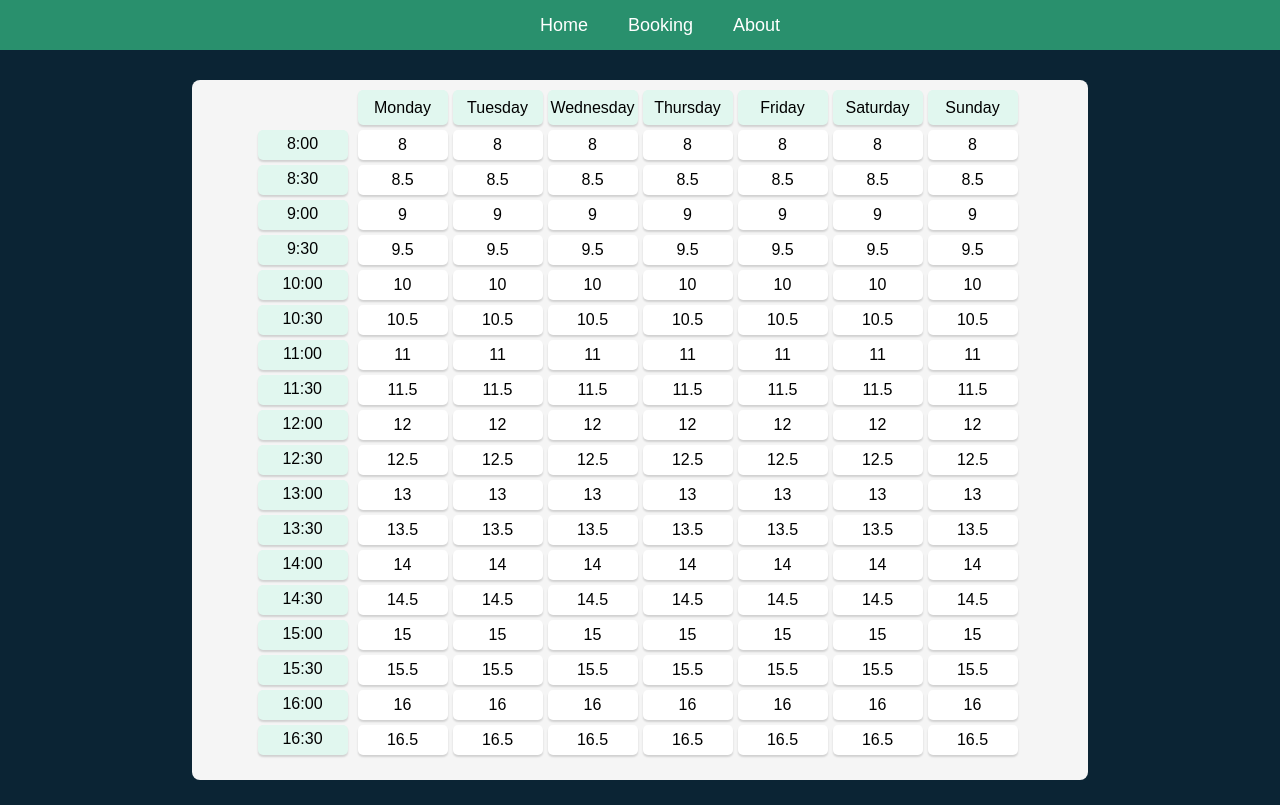
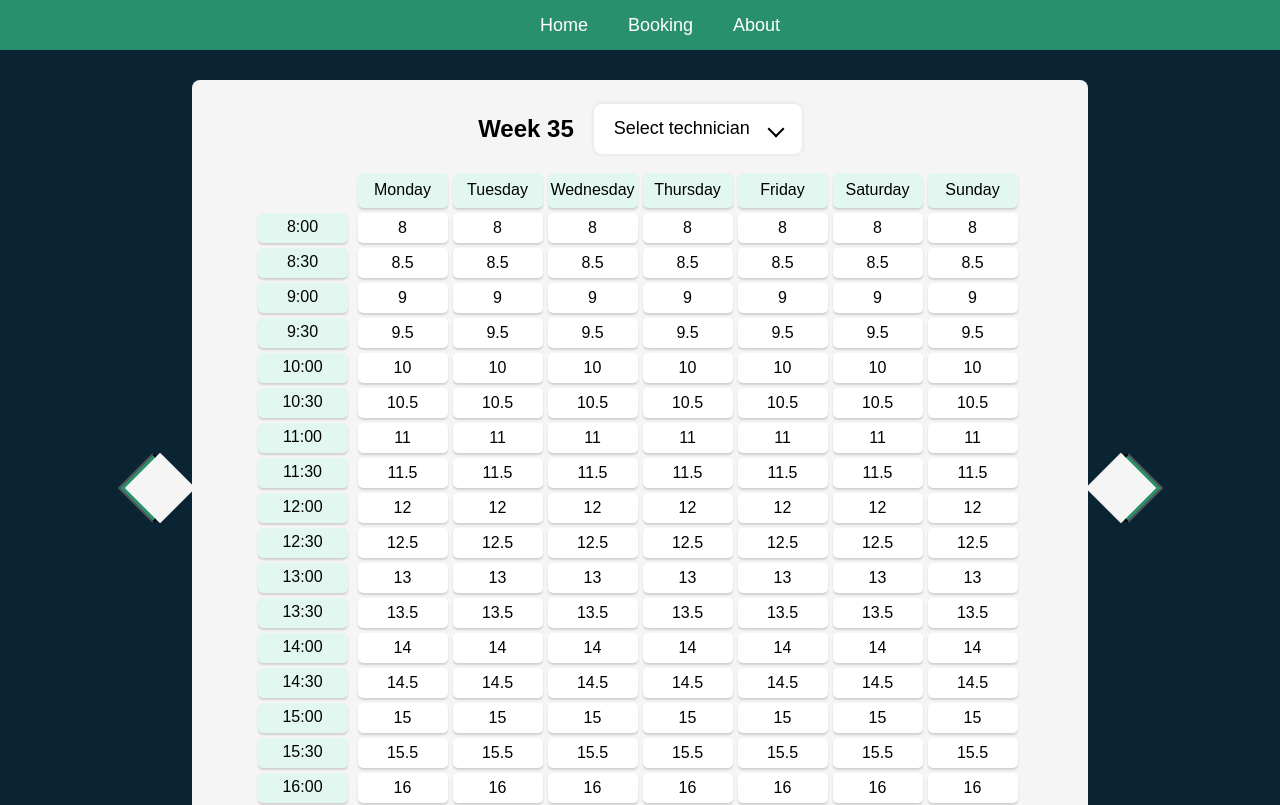
Before and after one commit to tranngocnhan93/appointment-manager, a React (Create React App) app in the folder client/: page /booking in a window 1280 px wide. Shown: the top 805 px of the page. Built offline with nearby package versions, Linux system fonts and the light colour scheme; no server answers.

Commit message:
[client] Development on booking page
Added week navigation button
Added week number display
Added technician filter

```diff
--- a/client/src/App.css
+++ b/client/src/App.css
@@ -1,4 +1,6 @@
 body {
     margin: 0;
     background-color: #0B2434;
+    font-family: Arial, Helvetica, sans-serif;
+    /* font-family: "Poppins", sans-serif; */
 }
--- a/client/src/components/Day.js
+++ b/client/src/components/Day.js
@@ -1,16 +1,17 @@
 import React from "react";
+import {nanoid} from "nanoid"
 import DayCSS from "./styles/Day.module.css"
 
 export default function Day(props) {
     const timeArray = [];
     for(let i = props.openTime; i < props.closeTime; i = i + props.slotTime) {
-        timeArray.push(i)
+        timeArray.push({timeValue: i, id: nanoid()})
     }
 
     return (
         <div className={DayCSS.container}>
             <div className={DayCSS.dayTile}>{props.day}</div>
-            {timeArray.map(item => <div className={DayCSS.timeTile}>{item}</div>)}
+            {timeArray.map(item => <div className={DayCSS.timeTile} key={item.id} >{item.timeValue}</div>)}
         </div>
     )
 }
--- /dev/null
+++ b/client/src/components/TechnicianSelector.js
@@ -0,0 +1,39 @@
+import React from "react"
+import "./styles/TechnicianSelector.css"
+
+
+export default function TechnicianSelector() {
+    const [isClicked, setIsClick] = React.useState(false)
+
+    function handleClick() {
+        setIsClick(prevClick => !prevClick)
+    }
+
+    return (
+        <div className={isClicked ? "select--menu active" : "select--menu"}>
+            <div className="select--button" onClick={handleClick}>
+                <span className="select--button--text">Select technician</span>
+                <i className={isClicked ? "select--button--arrow active" : "select--button--arrow"}></i>
+            </div>
+
+            <ul className="options">
+                <li className="option">
+                    <i className="bx"></i>
+                    <span className="option--text">Nhan Tran</span>
+                </li>
+                <li className="option">
+                    <i className="bx"></i>
+                    <span className="option--text">An Pham</span>
+                </li>
+                <li className="option">
+                    <i className="bx"></i>
+                    <span className="option--text">Vu Nguyen</span>
+                </li>
+                <li className="option">
+                    <i className="bx"></i>
+                    <span className="option--text">Khang Nguyen</span>
+                </li>
+            </ul>
+        </div>
+    )
+}
--- a/client/src/components/TimeFrameColumn.js
+++ b/client/src/components/TimeFrameColumn.js
@@ -1,15 +1,16 @@
 import React from "react"
+import {nanoid} from "nanoid"
 import TimeFrameColumnCSS from "./styles/TimeFrameColumn.module.css"
 
 export default function TimeFrameColumn(props) {
     const timeArray = [];
     for(let i = props.openTime; i < props.closeTime; i = i + props.slotTime) {
-        timeArray.push(i)
+        timeArray.push({timeValue: i, id: nanoid()})
     }
 
     return (
         <div className={TimeFrameColumnCSS.container}>
-            {timeArray.map(item => <div className={TimeFrameColumnCSS.timeTile}>{Math.floor(item)}:{item%1*6}0</div>)}
+            {timeArray.map(item => <div className={TimeFrameColumnCSS.timeTile} key={item.id} >{Math.floor(item.timeValue)}:{item.timeValue%1*6}0</div>)}
         </div>
     )
 
--- a/client/src/components/styles/Day.module.css
+++ b/client/src/components/styles/Day.module.css
@@ -22,5 +22,9 @@
 
 .dayTile {
     height: 25px;
-    background-color: #e1f7ef
+    background-color: #e1f7ef;
 }
+
+.timeTile {
+    cursor: pointer;
+}
--- a/client/src/components/styles/Navbar.module.css
+++ b/client/src/components/styles/Navbar.module.css
@@ -1,7 +1,3 @@
-* {
-    font-family: Arial, Helvetica, sans-serif;
-}
-
 .container {
     display: flex;
     width: 100%;
--- /dev/null
+++ b/client/src/components/styles/TechnicianSelector.css
@@ -0,0 +1,113 @@
+.select--menu {
+    max-width: 330px;
+    margin: 0 0 0 20px;
+}
+
+.select--menu .select--button {
+    display: flex;
+    height: 10px;
+    background: #fff;
+    padding: 20px;
+    font-size: 18px;
+    font-weight: 400;
+    border-radius: 8px;
+    align-items: center;
+    cursor: pointer;
+    justify-content: space-between;
+    box-shadow: 0 0 5px rgba(0, 0, 0, 0.1);
+}
+
+.select--menu .options {
+    position: absolute;
+    width: 200px;
+    overflow-y: auto;
+    max-height: 295px;
+    padding: 10px;
+    margin-top: 10px;
+    border-radius: 8px;
+    background: #fff;
+    box-shadow: 0 0 10px rgba(0, 0, 0, 0.1);
+    animation-name: fadeInDown;
+    -webkit-animation-name: fadeInDown;
+    animation-duration: 0.35s;
+    animation-fill-mode: both;
+    -webkit-animation-duration: 0.35s;
+    -webkit-animation-fill-mode: both;
+}
+
+.select--menu .options .option {
+    display: flex;
+    height: 45px;
+    cursor: pointer;
+    padding: 0 16px;
+    border-radius: 8px;
+    align-items: center;
+    background: #fff;
+}
+
+.select--menu .options .option:hover {
+    background: #f2f2f2;
+}
+
+.select--menu .options .option i {
+    font-size: 25px;
+    margin-right: 12px;
+}
+
+.select--menu .options .option .option--text {
+    font-size: 18px;
+    color: #333;
+}
+
+.select--button i {
+    font-size: 25px;
+    transition: 0.3s;
+}
+
+.select--button--arrow {
+    border: solid black;
+    border-width: 0 2px 2px 0;
+    display: inline-block;
+    padding: 5px;
+    rotate: 45deg;
+    margin-left: 20px;
+}
+
+.select--button--arrow.active {
+    rotate: -135deg;
+}
+
+.select--menu.active .options {
+    display: block;
+    opacity: 0;
+    z-index: 10;
+    animation-name: fadeInUp;
+    -webkit-animation-name: fadeInUp;
+    animation-duration: 0.4s;
+    animation-fill-mode: both;
+    -webkit-animation-duration: 0.4s;
+    -webkit-animation-fill-mode: both;
+}
+
+@keyframes fadeInUp {
+    from {
+        transform: translate3d(0, 30px, 0);
+    }
+
+    to {
+        transform: translate3d(0, 0, 0);
+        opacity: 1;
+    }
+}
+
+@keyframes fadeInDown {
+    from {
+        transform: translate3d(0, 0, 0);
+        opacity: 1;
+    }
+
+    to {
+        transform: translate3d(0, 20px, 0);
+        opacity: 0;
+    }
+}
--- a/client/src/pages/booking.js
+++ b/client/src/pages/booking.js
@@ -1,9 +1,10 @@
 import React, { useEffect, useState } from "react";
-import BookingCSS from "./styles/Booking.css"
+import "./styles/Booking.css"
 import Day from "../components/Day"
 import TimeFrameColumn from "../components/TimeFrameColumn"
+import TechnicianSelector from "../components/TechnicianSelector";
 
-export default function Booking () {
+export default function Booking() {
     const [records, setRecords] = useState([]);
     useEffect(() => {
         async function getRecords() {
@@ -24,8 +25,14 @@ export default function Booking () {
     return (
         <div>
             <div className="calendar-container">
+                <div className="nav-week-container">
+                    <h2>Week 35</h2>
+                    <TechnicianSelector />
+                </div>
+                <div className="timetable-container">
+                    <button className="prev-week-button">Prev Week</button>
                     <div className="time-frame-column">
-                    <TimeFrameColumn openTime={8} closeTime={17} slotTime={0.5}/>
+                        <TimeFrameColumn openTime={8} closeTime={17} slotTime={0.5} />
                     </div>
                     <div className="day-container">
                         <Day day="Monday" openTime={8} closeTime={17} slotTime={0.5} />
@@ -36,6 +43,8 @@ export default function Booking () {
                         <Day day="Saturday" openTime={8} closeTime={17} slotTime={0.5} />
                         <Day day="Sunday" openTime={8} closeTime={17} slotTime={0.5} />
                     </div>
+                    <button className="next-week-button">Next Week</button>
+                </div>
             </div>
         </div>
     );
--- a/client/src/pages/styles/Booking.css
+++ b/client/src/pages/styles/Booking.css
@@ -1,16 +1,75 @@
 .calendar-container {
     display: flex;
+    flex-direction: column;
     background-color: #F5F5F5;
     position: absolute;
     width: 70%;
-    height: 700px;
+    height: 900px;
     margin-left: 15%;
     margin-top: 30px;
     border-radius: 8px;
+    align-items: center;
+}
+
+.nav-week-container {
+    display: flex;
+    align-items: center;
+    margin-top: 15px;
+}
+
+.timetable-container {
+    display: flex;
     align-content: center;
     justify-content: center;
+    height: 700px;
+    width: 1200px;
 }
 
 .day-container {
     display: flex;
 }
+
+.prev-week-button {
+    rotate: -45deg;
+    width: 50px;
+    height: 50px;
+    box-sizing: border-box;
+    float: left;
+    margin-right: 80px;
+    margin-top: 300px;
+    background: #29906d;
+    box-shadow: 0px 2px 2px rgba(0, 0, 0, 0.15);
+    cursor: pointer;
+}
+
+.prev-week-button:after {
+    content: '';
+    width: 50px;
+    height: 50px;
+    background: #f5f5f5;
+    position: absolute;
+    left: 3px;
+    top: 3px;
+}
+
+.next-week-button {
+    rotate: 135deg;
+    width: 50px;
+    height: 50px;
+    float: left;
+    margin-left: 80px;
+    margin-top: 300px;
+    background: #29906d;
+    box-shadow: 0px 2px 2px rgba(0, 0, 0, 0.15);
+    cursor: pointer;
+}
+
+.next-week-button:after {
+    content: '';
+    width: 50px;
+    height: 50px;
+    background: #f5f5f5;
+    position: absolute;
+    left: 3px;
+    top: 3px;
+}
```
Lines whose indentation alone changed are shown as unchanged.
